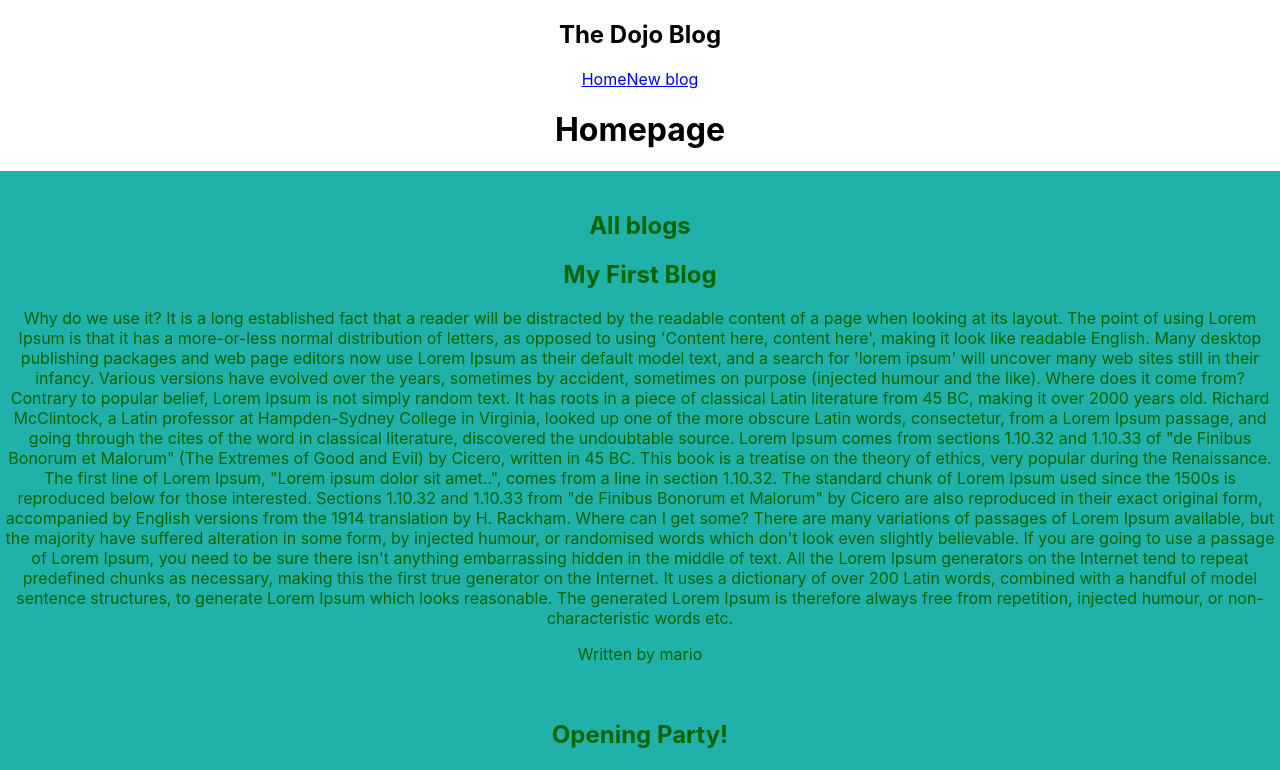
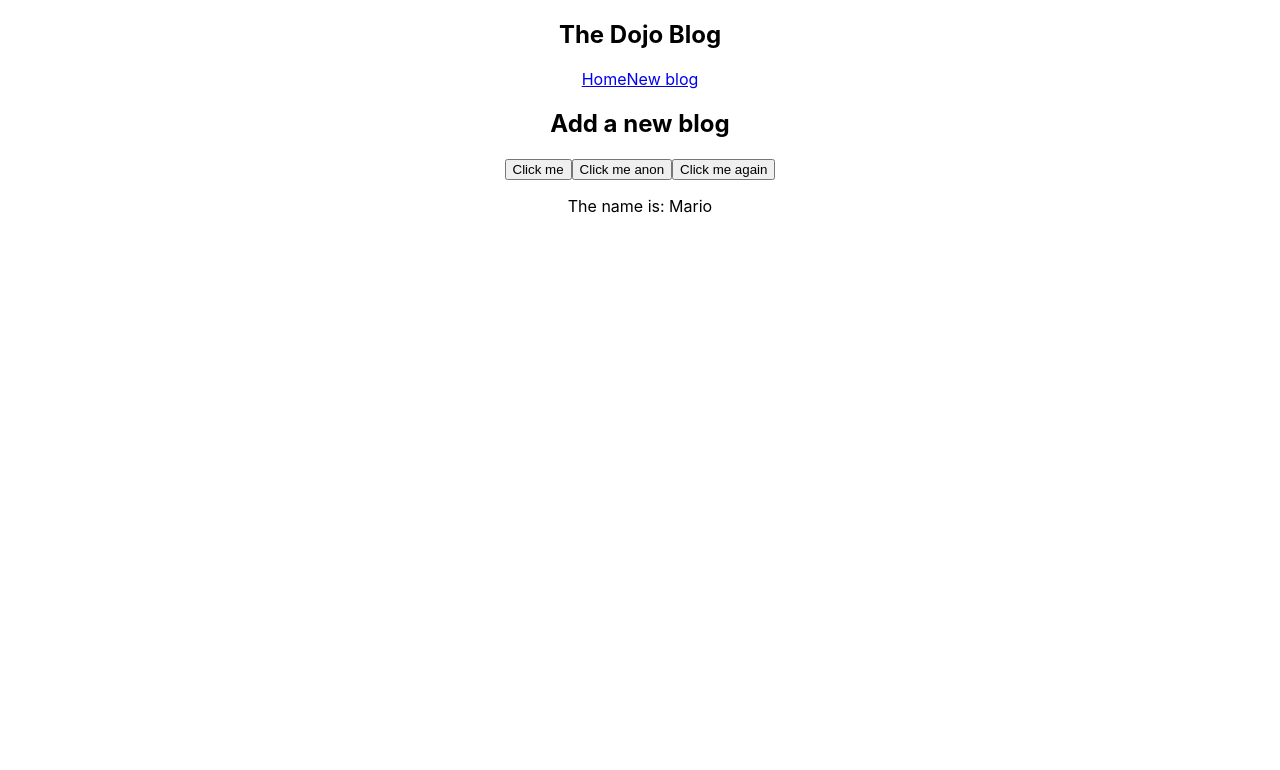
Before and after one commit to Jackques/React-tutorial, a React (Create React App) app: page /create in a window 1280 px wide. Shown: the top 770 px of the page. Built offline with nearby package versions, Linux system fonts and the light colour scheme; data requests are answered from the project's data file.

Commit message:
Updated code by following tutorial, vid 20-23; added routing, create blog component & updated navbar

```diff
--- a/package.json
+++ b/package.json
@@ -9,6 +9,7 @@
     "json-server": "^0.17.3",
     "react": "^18.2.0",
     "react-dom": "^18.2.0",
+    "react-router-dom": "^5.3.4",
     "react-scripts": "5.0.1",
     "web-vitals": "^2.1.4"
   },
--- a/src/App.js
+++ b/src/App.js
@@ -3,6 +3,8 @@ import './App.css';
 import Navbar from "./Navbar";
 import Home from "./Home";
 import {useState} from "react";
+import {BrowserRouter as Router, Route, Switch } from "react-router-dom";
+import Create from "./Create";
 
 function App() {
 
@@ -22,25 +24,46 @@ function App() {
     };
 
     return (
+        <Router>
             <div className="App">
-      <Navbar />
+                <Navbar/>
                 <div className="content">
-        <Home />
+                    <Switch>
+                        <Route exact path="/">
+                            <Home/>
+                        </Route>
+                        <Route path="/create">
+                            <Create/>
+                        </Route>
+
+                        {/*
+                        IMPORTANT:
+                         React Router looks at the routes list above from top to bottom on a STARTS WITH.. basis.
+                         Thus;  if i.e. the user navigates to /create, and first we have a path="/", it will match that because the path url contains a "/"
+                                if i.e. the user navigates to /create, and first we have a path="/c", it will match that because the path url contains a "/c"
+
+                         Maybe a bit unlogical, but that is how routing in React works BY DEFAULT,
+                         hence why you SHOULD NOT forget the 'exact' prop on the Route component!
+                        */}
+                    </Switch>
                     <button onClick={handleClick}>Click me</button>
-        <button onClick={()=>{
+                    <button onClick={() => {
                         console.log(`Hello anon`);
-        }}>Click me anon</button>
-        <button onClick={()=>{
+                    }}>Click me anon
+                    </button>
+                    <button onClick={() => {
                         handleClickAgain('Josh')
-        }}>Click me again</button>
+                    }}>Click me again
+                    </button>
                     <p>The name is: {name}</p>
                 </div>
 
                 <header className="App-header" style={{
                     display: "none",
-        backgroundColor: "hotpink"}}>
+                    backgroundColor: "hotpink"
+                }}>
                     <p>{randomWordsArray}</p>
-        <img src={logo} className="App-logo" alt="logo" />
+                    <img src={logo} className="App-logo" alt="logo"/>
                     <p>
                         Edit <code>src/App.js</code> and save to reload.
                     </p>
@@ -58,21 +81,29 @@ function App() {
                         <p>
                             React components consist of 2 parts;
                         </p>
-          <ul><li>logic</li><li>template</li></ul>
+                        <ul>
+                            <li>logic</li>
+                            <li>template</li>
+                        </ul>
                     </div>
 
                     <div style={{width: '500px'}}>
                         <header>JSX (not HTML!)</header>
-          <p>All of the code you see in App() is written in JSX (not HTML!). It is converted by Babel to HTML on render. Hence we i.e. cannot use class=".. but instead we use className=" because 'class' is a HTML reserved keyword</p>
+                        <p>All of the code you see in App() is written in JSX (not HTML!). It is converted by Babel to
+                            HTML on render. Hence we i.e. cannot use class=".. but instead we use className=" because
+                            'class' is a HTML reserved keyword</p>
                     </div>
 
                     <div>
                         <header>Component & exporting</header>
-          <p>A component in a nutshell is a function in which we always return something (generally a JSX template) as seen below(the 'export default App' part) so it can be used in other parts (i.e. imported in the index.js file; App /)</p>
+                        <p>A component in a nutshell is a function in which we always return something (generally a JSX
+                            template) as seen below(the 'export default App' part) so it can be used in other parts
+                            (i.e. imported in the index.js file; App /)</p>
                     </div>
 
                 </header>
             </div>
+        </Router>
     );
 }
 
--- /dev/null
+++ b/src/Create.js
@@ -0,0 +1,10 @@
+const Create = () => {
+    return (
+        <div className="create">
+            <h2>Add a new blog</h2>
+        </div>
+
+    );
+}
+
+export default Create;
--- a/src/Navbar.js
+++ b/src/Navbar.js
@@ -1,10 +1,20 @@
+import { Link } from 'react-router-dom';
+
 const Navbar = () => {
     return (
         <nav className="navbar">
             <h1>The Dojo Blog</h1>
             <div className="links">
-                <a href="/">Home</a>
-                <a href="/create">New blog</a>
+                {/*<a href="/">Home</a>*/}
+                {/*<a href="/create">New blog</a>*/}
+                <Link to="/">Home</Link>
+                <Link to="/create">New blog</Link>
+
+                {/*
+                The <Link> component truly makes this a SPA, because normally with anchor tags, we would still be making a different request to the server each time we click on one of those anchor tags.
+                Now when we click on a <Link> tag (which in de DOM is rendered to a <a> tag anyway), React intercepts those requests to the server and provides the HTML content for us (since it is stored in the client anyway).
+                Content is retrieved by the use of HTTP requests we built ourselves.
+                */}
             </div>
         </nav> );
 }
```
Also changed, not shown: 2 other files (tests, documents, lock files or other folders). Lines whose indentation alone changed are shown as unchanged.
